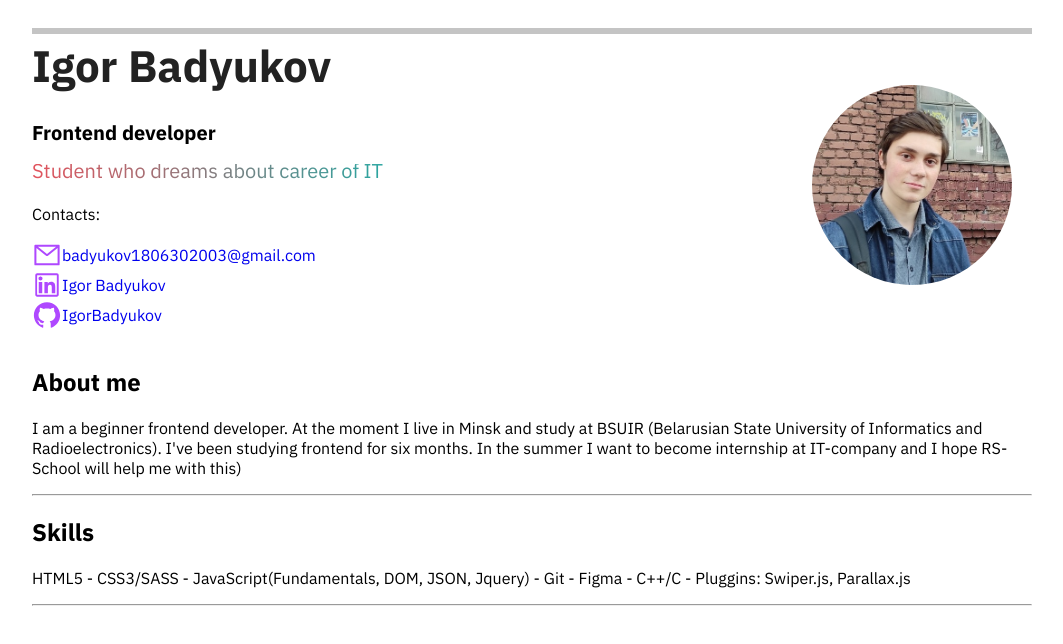
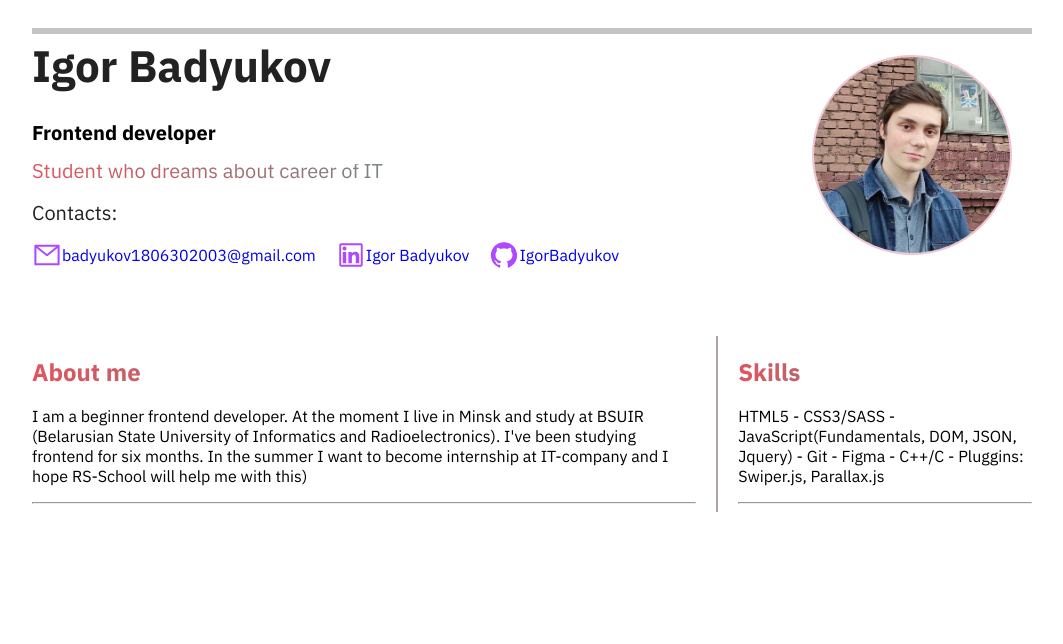
Before and after one commit to IgorBadyukov/rsschool-cv, a plain HTML site: page index.html in a window 1280 px wide. Shown: the whole page, without its empty margins (108-1171 px from the left). Drawn offline with Linux system fonts and the light colour scheme.

Commit message:
feat: add style for section about-me and skills

```diff
--- a/style.css
+++ b/style.css
@@ -16,6 +16,7 @@ body {
     justify-content: space-between;
     align-items: center;
     position: relative;
+    margin-bottom: 50px;
 }
 
 .header::before{
@@ -51,6 +52,7 @@ body {
     -webkit-text-fill-color: transparent;
 }
 
+
 .header__image {
     margin-top: 20px;
     margin-right: 20px;
@@ -61,6 +63,7 @@ body {
     height: 200px;
     border-radius: 50%;
     object-fit: cover;
+    border: 2px rgb(240, 196, 209) solid;
 }
 
 .header__description {
@@ -69,14 +72,25 @@ body {
     color: #222222;
 }
 
+.header__contacts-title{
+   font-weight: normal;
+   font-size: 20px;
+   line-height: 13px;
+   color: #222222;
+}
+
 .header__contacts-list {
     list-style: none;
     padding: 0;
+    display: flex;
+    flex: wrap;
+
 }
 
 .header__cotntacts-item {
     display: flex;
     align-items: center;
+    margin-right: 20px;
 }
 
 .header__contacts-link {
@@ -88,3 +102,34 @@ body {
     width: 30px;
     height: 30px;
 }
+
+.main {
+    display: flex;
+}
+
+.left__section {
+    width: 70%;
+    border-right: 2px rgb(175, 165, 165) solid;
+    padding-right: 20px;
+}
+
+.right__section {
+    width: 30%;
+    margin-left: 20px;
+}
+
+.title__about-me {
+    background-color: #2AA5A0;
+    background-image: linear-gradient(90deg, #E3535D, #2AA5A0);
+    height: 30px;
+    -webkit-background-clip: text;
+    -webkit-text-fill-color: transparent;
+}
+
+.title__skills{
+    background-color: #2AA5A0;
+    background-image: linear-gradient(90deg, #E3535D, #2AA5A0);
+    height: 30px;
+    -webkit-background-clip: text;
+    -webkit-text-fill-color: transparent;
+}
```
